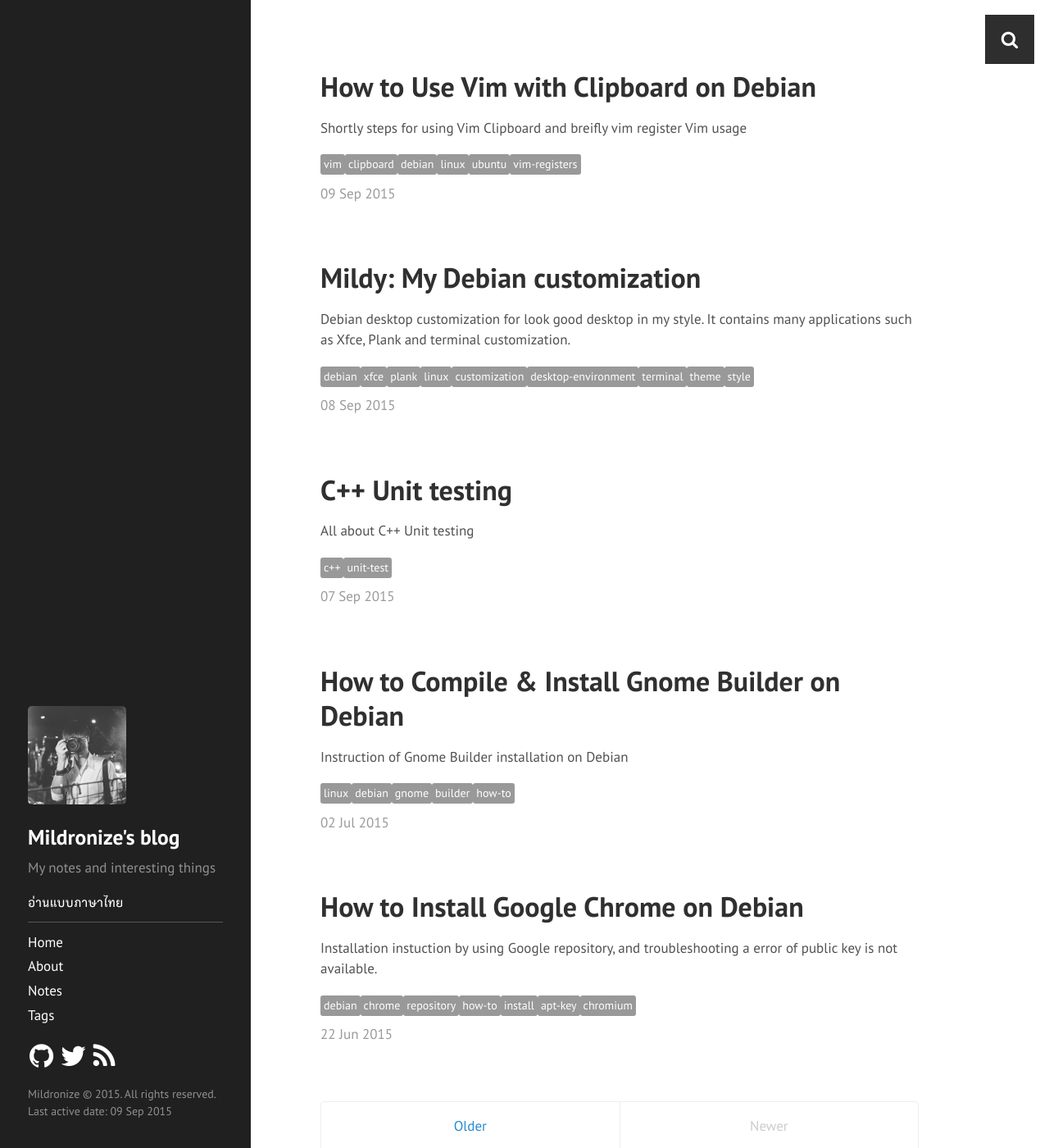
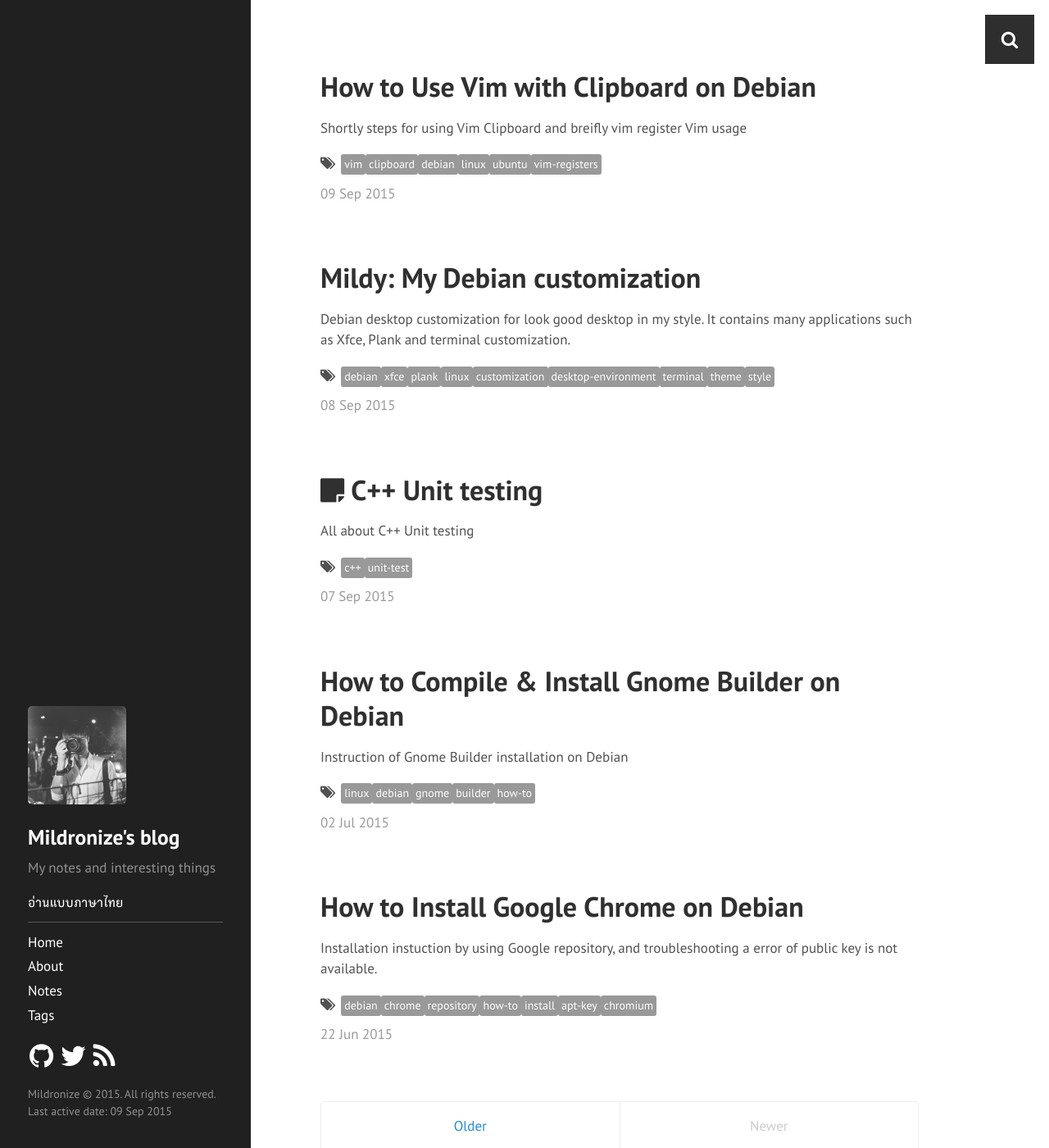
Before and after one commit to mildronize/blog-jekyll, a Jekyll site: the page built from index.html, in a window 1280 px wide and 1400 px high. Shown: the whole window at 82% size. Built offline with Jekyll 4.4.1, drawn with Linux system fonts in a browser that asks for light colours; Markdown is read by kramdown in place of the engine named in the settings; the list of posts is cut into pages by our own code.

Commit message:
improve home page

```diff
--- a/index.html
+++ b/index.html
@@ -8,6 +8,9 @@
       <div class="post">
         <h1 class="post-title">
           <a href="{{ site.baseurl }}{{ post.url }}">
+            {% if post.category == "notes" %}
+              <i class="fa fa-sticky-note"></i>
+            {% endif %}
             {{ post.title }}
           </a>
         </h1>
@@ -19,7 +22,7 @@
         </p>
         <p>{{ post.description }}</p>
 
-        <p class="entry-tags">{% for tag in post.tags %}<div class="label"><a href="{{ site.url }}{{ site.baseurl }}/tags/#{{ tag | cgi_escape }}" title="Pages tagged {{ tag }}" rel="tag">{{ tag }}</a></div>{% unless forloop.last %} {% endunless %}{% endfor %}</p>
+        <i class="fa fa-tags"></i><p class="entry-tags">{% for tag in post.tags %}<div class="label"><a href="{{ site.url }}{{ site.baseurl }}/tags/#{{ tag | cgi_escape }}" title="Pages tagged {{ tag }}" rel="tag">{{ tag }}</a></div>{% unless forloop.last %} {% endunless %}{% endfor %}</p>
         <!-- {{ post.content }} -->
         <span class="post-date">{{ post.date | date_to_string }}</span>
       </div>
--- a/public/css/mildronize.css
+++ b/public/css/mildronize.css
@@ -70,6 +70,11 @@
   display: inline-block;
   margin: 0px;
 }
+.entry-tags{
+  display: inline;
+  margin-left:7px;
+}
+
 .label {
   background-color: #999;
   padding: 2px 4px;
```
